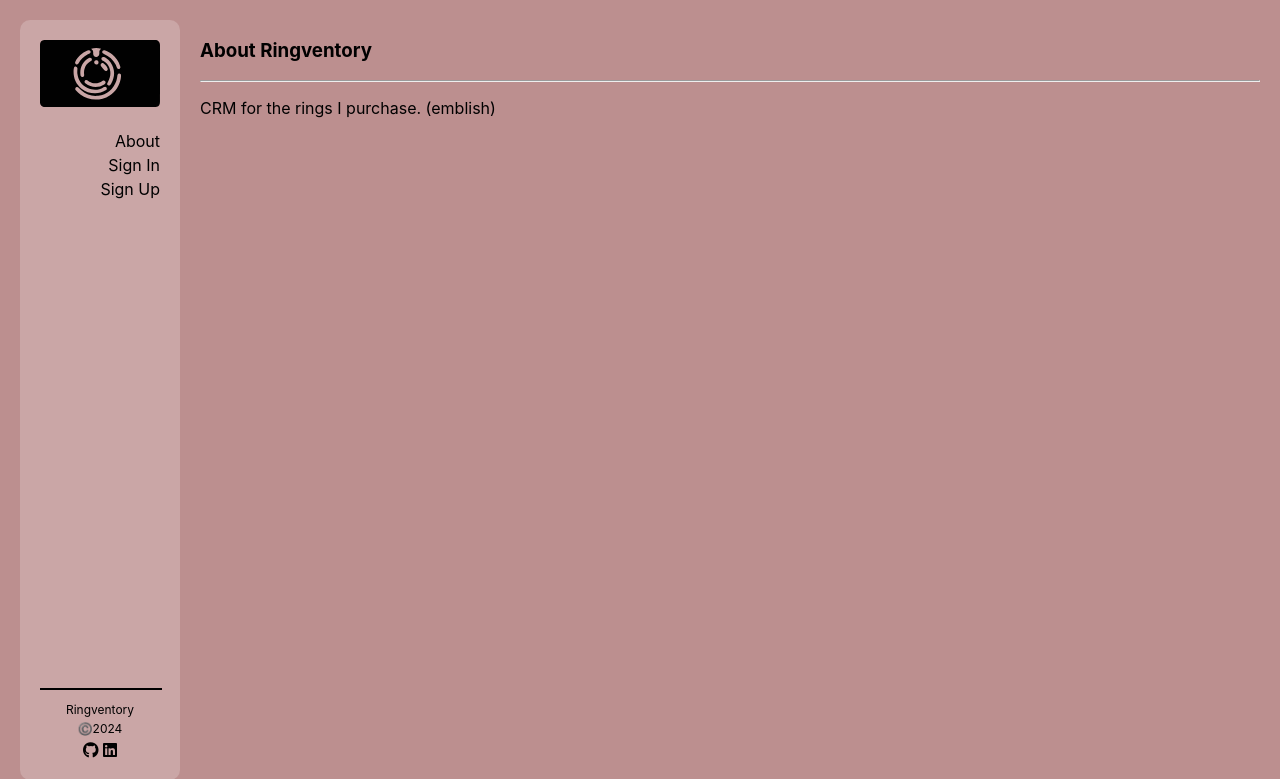
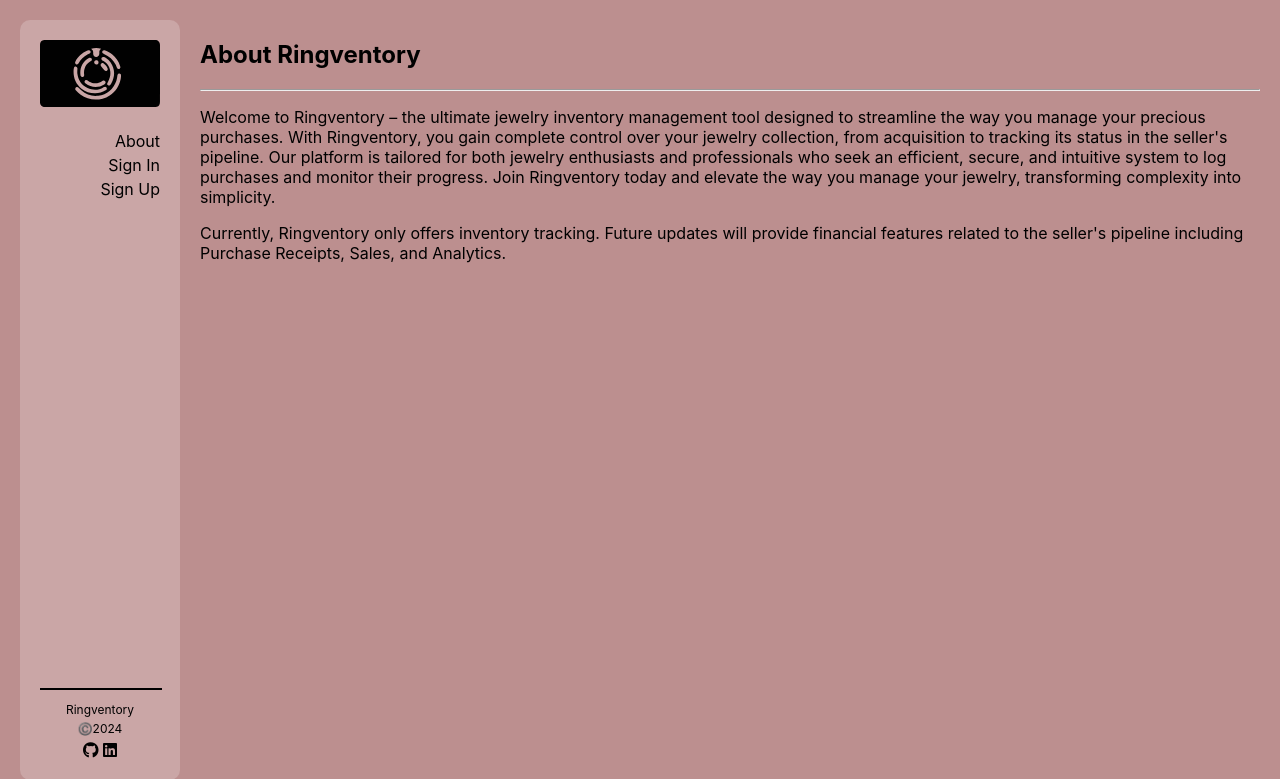
Before and after one commit to TheBerlinMan/Ringventory, a Django app: page /about/ in a window 1280 px wide. Shown: the top 779 px of the page. Run offline with Django 4.2, Linux system fonts and the light colour scheme; some libraries are stand-ins or nearby versions.

Commit message:
update about page with bio

```diff
--- a/main_app/templates/about.html
+++ b/main_app/templates/about.html
@@ -3,10 +3,17 @@
 
 {% block content %}
 
-<h3>About Ringventory</h3>
+<h2>About Ringventory</h2>
 <hr />
 <p class="page-content">
-  CRM for the rings I purchase. (emblish)
+  Welcome to Ringventory – the ultimate jewelry inventory management tool designed to streamline the way you manage your precious purchases. With Ringventory, you gain complete control over your jewelry collection, from acquisition to tracking its status in the seller's pipeline. Our platform is tailored for both jewelry enthusiasts and professionals who seek an efficient, secure, and intuitive system to log purchases and monitor their progress. Join Ringventory today and elevate the way you manage your jewelry, transforming complexity into simplicity.
+
+
+
+</p>
+
+<p>
+  Currently, Ringventory only offers inventory tracking. Future updates will provide financial features related to the seller's pipeline including Purchase Receipts, Sales, and Analytics.
 </p>
 
 {% endblock %}
```
